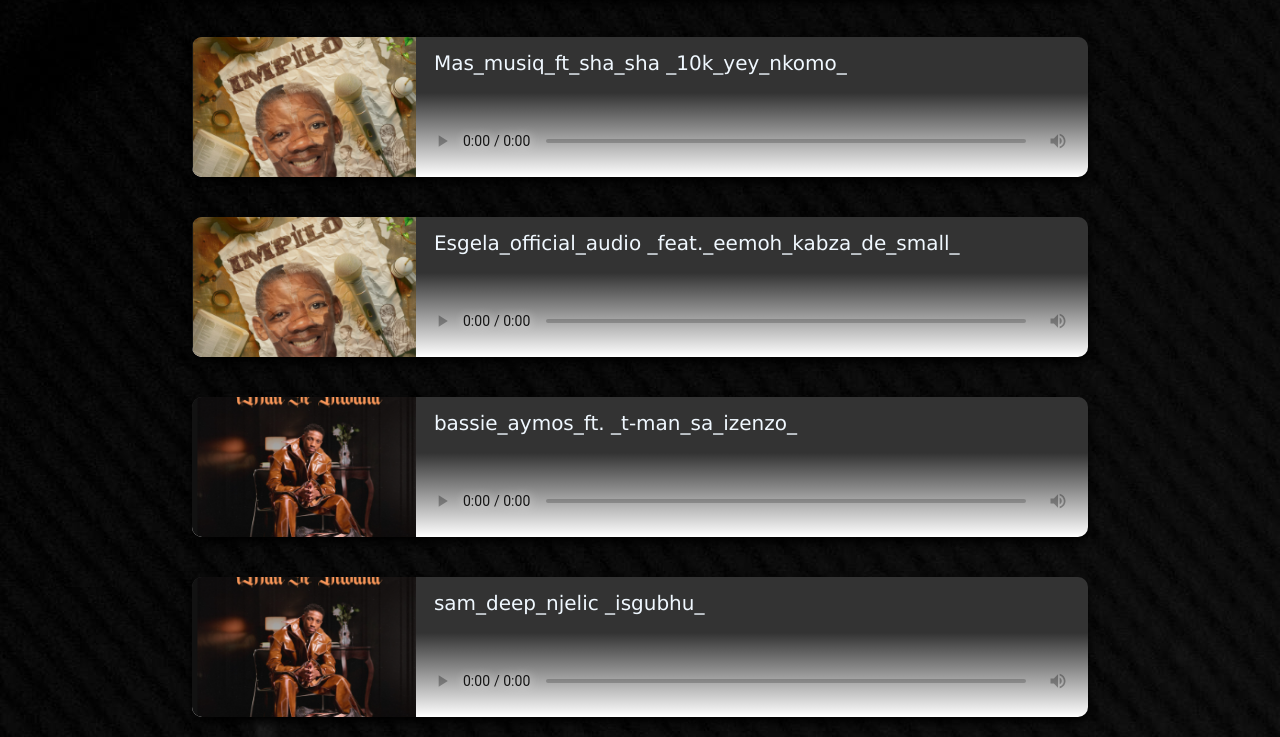
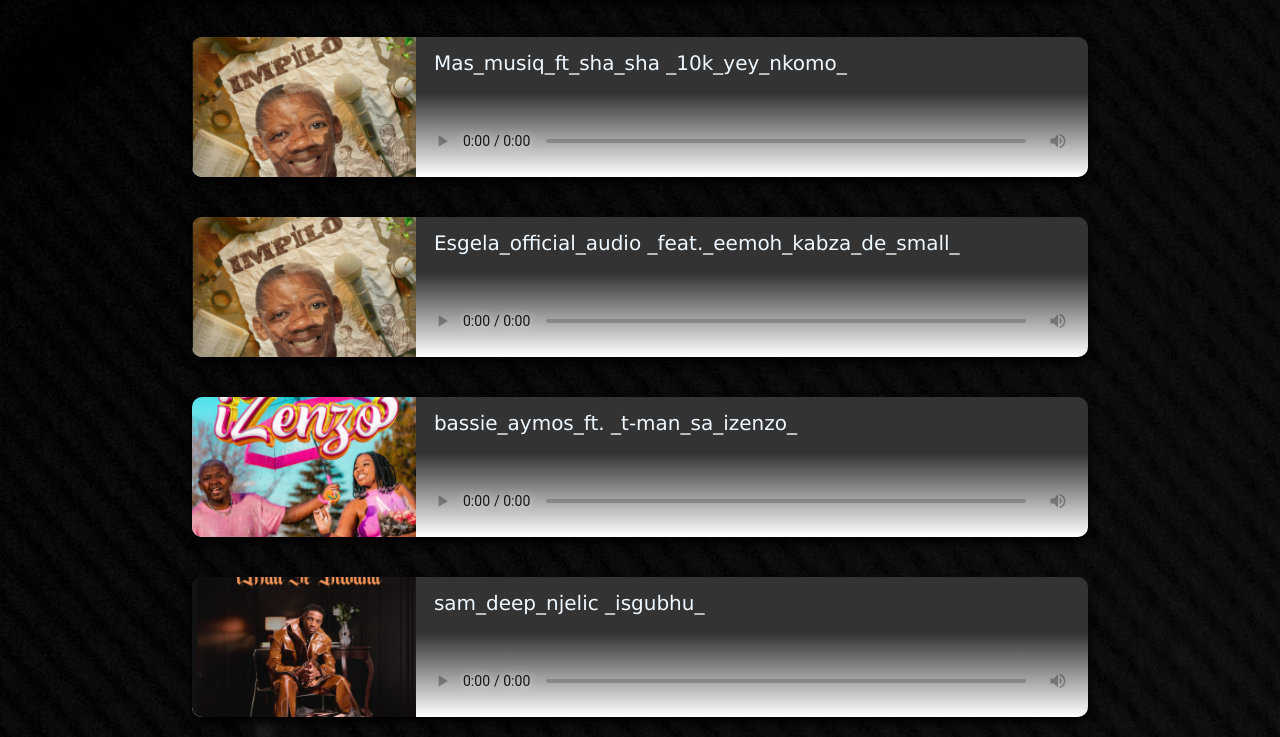
Before and after one commit to Astrospurs54/Astros-podcast, a plain HTML site: page aymos.html in a window 1280 px wide. Shown: the part 933-1670 px from the top of the page. Drawn offline with Linux system fonts and the light colour scheme.

Commit message:
mitake commit

```diff
--- a/aymos.html
+++ b/aymos.html
@@ -90,7 +90,7 @@
             </div>
             <div class="box">
                 <div class="image">
-                    <img src="assets/pics/art work/aymos/isgubhu.png">
+                    <img src="assets/pics/art work/aymos/izenzo.png">
                 </div>
                 <div class="music">
                     <audio src="assets/rec music/aymos/bassie_aymos_ft._t-man_sa_izenzo_official_music_video_mp3_44744.mp3" controls></audio>
```
